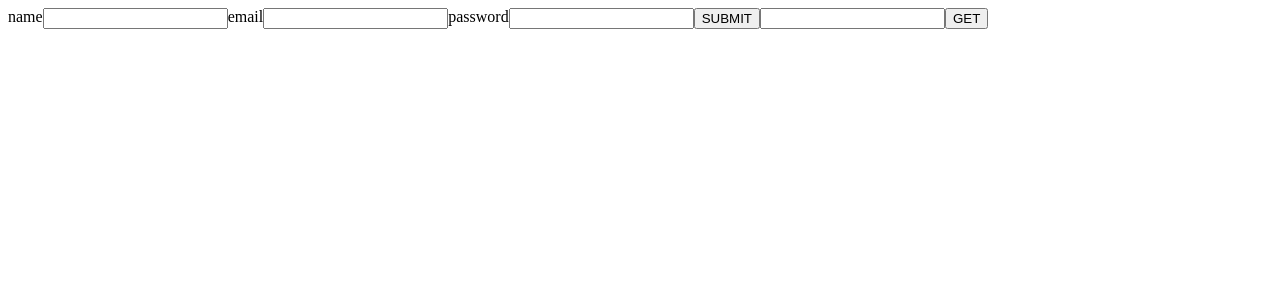
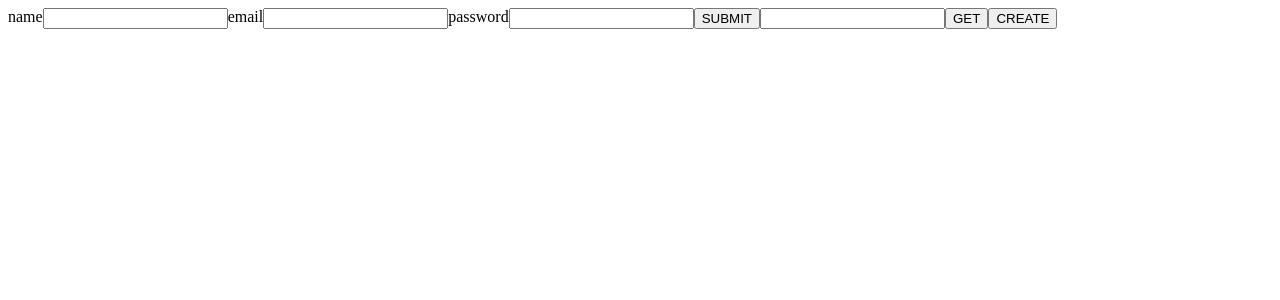
Before and after one commit to winber2/mello, a React app in the folder client/: page / in a window 1280 px wide. Shown: the top 300 px of the page. Built offline with nearby package versions, Linux system fonts and the light colour scheme; what redux-batched-actions would draw is missing.

Commit message:
idk what i'm doing right now, feel free to erase the react parts of the app

```diff
--- a/client/src/app/App.jsx
+++ b/client/src/app/App.jsx
@@ -22,6 +22,15 @@ class App extends React.Component {
       .then(res => console.log(res))
   }
 
+  createUser = () => {
+    const params = {
+      name: 'test user',
+      email: 'fuck@sss.com',
+      password: 'badpassword',
+    }
+    axios.post('/auth/register', {}, params);
+  }
+
   render() {
     return(
       <div style={{ display: 'flex' }}>
@@ -44,6 +53,9 @@ class App extends React.Component {
         <button onClick={this.getUser}>
           GET
         </button>
+        <button onClick={this.createUser}>
+          CREATE
+        </button>
       </div>
     );
   }
```
Also changed, not shown: 1 other file (tests, documents, lock files or other folders).
